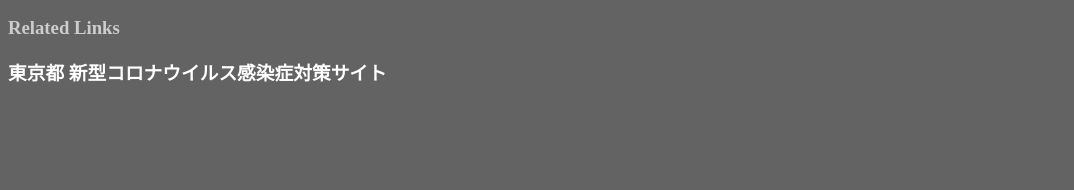
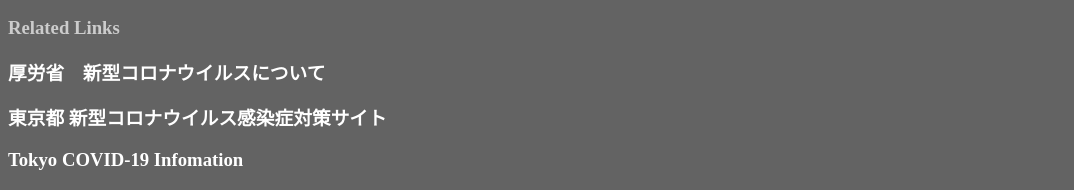
Before and after one commit to yhstvhd/HP, a plain HTML site: page index.html in a window 1280 px wide. Shown: the part 1323-1513 px from the top of the page, without its empty margins (0-1074 px from the left). Before the commit the page ends 1426 px from the top, so only its background shows below. Drawn offline with Linux system fonts and the light colour scheme.

Commit message:
Update index.html

```diff
--- a/index.html
+++ b/index.html
@@ -24,7 +24,9 @@
 
 <h2>関連リンク</h2>
 <h3>Related Links</h3>
-<h3><a href= https://stopcovid19.metro.tokyo.lg.jp/ target="_blank" >東京都 新型コロナウイルス感染症対策サイト</a></h3>
+<h3><a href= "https://www.mhlw.go.jp/stf/seisakunitsuite/bunya/0000164708_00001.html" target="_blank" >厚労省　新型コロナウイルスについて</a></h3>
 
+<h3><a href= "https://stopcovid19.metro.tokyo.lg.jp/" target="_blank" >東京都 新型コロナウイルス感染症対策サイト</a></h3>
+<h3><a href= "https://stopcovid19.metro.tokyo.lg.jp/en" target="_blank" >Tokyo COVID-19 Infomation</a></h3>
 </body>
 </html>
```
